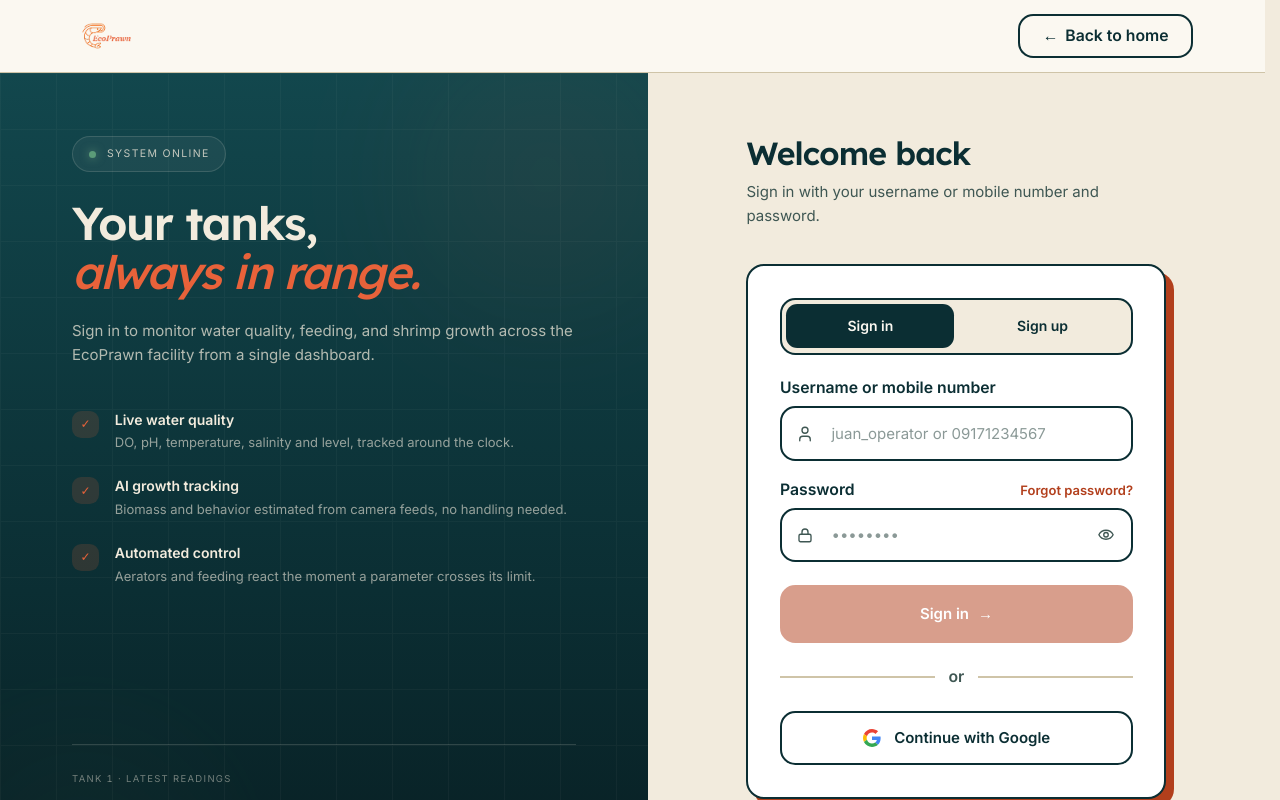
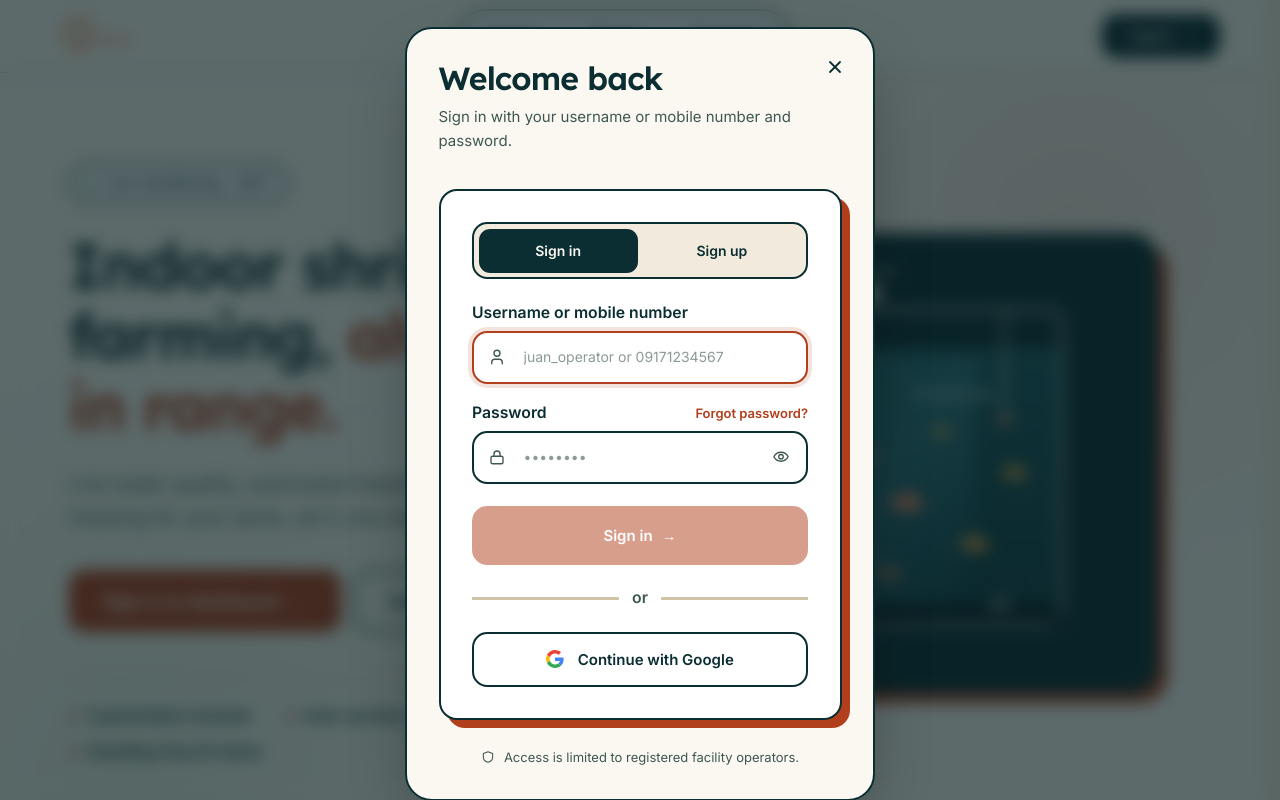
Before and after one commit to isturiscedrick/EcoPrawn, a Next.js app in the folder frontend/: page /login in a window 1280 px wide. Shown: the top 800 px of the page. Built offline with nearby package versions, Linux system fonts and the light colour scheme.

Commit message:
Update UI/UX: Login page.tsx

```diff
--- a/frontend/src/app/login/page.tsx
+++ b/frontend/src/app/login/page.tsx
@@ -1,114 +1,11 @@
-import { SiteHeader } from "@/components/SiteHeader";
-import { LoginForm } from "@/features/auth/LoginForm";
-import { heroReadouts, heroReadoutUnits } from "@/data/ecoprawn";
-
-const HIGHLIGHTS = [
-  { title: "Live water quality", body: "DO, pH, temperature, salinity and level, tracked around the clock." },
-  { title: "AI growth tracking", body: "Biomass and behavior estimated from camera feeds, no handling needed." },
-  { title: "Automated control", body: "Aerators and feeding react the moment a parameter crosses its limit." },
-];
+import { LandingPage } from "@/features/landing/LandingPage";
+import { OpenAuthOnMount } from "@/features/auth/OpenAuthOnMount";
 
 export default function LoginPage() {
   return (
-    <div className="min-h-screen bg-[var(--sand)]">
-     <SiteHeader showLinks={false} variant="auth" />
-
-      <div className="grid min-h-[calc(100vh-64px)] lg:grid-cols-[1.05fr_1fr]">
-        {/* BRAND PANEL (desktop only) */}
-        <aside
-          className="relative hidden flex-col justify-between overflow-hidden px-12 py-14 text-[var(--sand)] lg:flex xl:px-16"
-          style={{
-            background:
-              "linear-gradient(180deg, var(--water-mid) 0%, var(--water-deep) 62%, #081E22 100%)",
-          }}
-        >
-          <div
-            aria-hidden="true"
-            className="pointer-events-none absolute -right-24 -top-24 h-[420px] w-[420px] rounded-full opacity-30 blur-3xl"
-            style={{ background: "radial-gradient(circle, rgba(232,98,58,0.3), transparent 70%)" }}
-          />
-          <div
-            aria-hidden="true"
-            className="pointer-events-none absolute -bottom-32 -left-24 h-[380px] w-[380px] rounded-full opacity-25 blur-3xl"
-            style={{ background: "radial-gradient(circle, rgba(126,173,135,0.25), transparent 70%)" }}
-          />
-          <div
-            aria-hidden="true"
-            className="pointer-events-none absolute inset-0 opacity-[0.035]"
-            style={{
-              backgroundImage:
-                "linear-gradient(rgba(242,235,221,1) 1px, transparent 1px), linear-gradient(90deg, rgba(242,235,221,1) 1px, transparent 1px)",
-              backgroundSize: "56px 56px",
-            }}
-          />
-
-          <div className="relative z-10 max-w-[520px]">
-            <div className="mb-6 inline-flex items-center gap-2.5 rounded-full border border-[rgba(242,235,221,0.15)] bg-[rgba(242,235,221,0.05)] px-3.5 py-2">
-              <span className="ep-pulse-dot h-[7px] w-[7px] rounded-full bg-[var(--mangrove-light)] shadow-[0_0_10px_rgba(126,173,135,0.7)]" />
-              <span className="ep-font-mono text-[10.5px] tracking-[0.13em] text-[rgba(242,235,221,0.78)]">
-                SYSTEM ONLINE
-              </span>
-            </div>
-
-            <h2 className="ep-font-display text-[clamp(34px,3.6vw,48px)] font-semibold leading-[1.05] tracking-[-0.03em]">
-              Your tanks,
-              <br />
-              <em className="font-medium italic text-[var(--coral)]">always in range.</em>
-            </h2>
-
-            <p className="mt-5 text-[15px] leading-[1.65] text-[rgba(242,235,221,0.72)]">
-              Sign in to monitor water quality, feeding, and shrimp growth across the
-              EcoPrawn facility from a single dashboard.
-            </p>
-
-            <ul className="mt-9 flex flex-col gap-5">
-              {HIGHLIGHTS.map((h) => (
-                <li key={h.title} className="flex gap-3.5">
-                  <span
-                    aria-hidden="true"
-                    className="mt-0.5 flex h-6 w-6 shrink-0 items-center justify-center rounded-md bg-[rgba(232,98,58,0.16)] text-[12px] text-[var(--coral)]"
-                  >
-                    ✓
-                  </span>
-                  <div>
-                    <div className="text-[14px] font-semibold text-[var(--sand)]">{h.title}</div>
-                    <div className="mt-0.5 text-[13px] leading-[1.55] text-[rgba(242,235,221,0.6)]">
-                      {h.body}
-                    </div>
-                  </div>
-                </li>
-              ))}
-            </ul>
-          </div>
-
-          {/* Live readings strip */}
-          <div className="relative z-10 mt-12 border-t border-[rgba(242,235,221,0.16)] pt-6">
-            <div className="ep-font-mono mb-3 text-[9.5px] uppercase tracking-[0.14em] text-[rgba(242,235,221,0.45)]">
-              Tank 1 · latest readings
-            </div>
-            <div className="grid grid-cols-5 gap-3">
-              {heroReadouts.map((r) => (
-                <div key={r.label}>
-                  <div className="ep-font-mono text-[8.5px] uppercase leading-tight tracking-[0.08em] text-[rgba(242,235,221,0.5)]">
-                    {r.label}
-                  </div>
-                  <div className="ep-font-mono mt-1.5 text-[18px] font-semibold text-[var(--sand)]">
-                    {r.value}
-                    <span className="ml-0.5 text-[9.5px] font-normal text-[rgba(242,235,221,0.5)]">
-                      {heroReadoutUnits[r.label]}
-                    </span>
-                  </div>
-                </div>
-              ))}
-            </div>
-          </div>
-        </aside>
-
-        {/* FORM PANEL */}
-        <main className="flex items-center justify-center px-5 py-14 sm:px-8 lg:px-12">
-          <LoginForm />
-        </main>
-      </div>
-    </div>
+    <>
+      <LandingPage />
+      <OpenAuthOnMount />
+    </>
   );
 }
--- /dev/null
+++ b/frontend/src/features/auth/OpenAuthOnMount.tsx
@@ -0,0 +1,15 @@
+"use client";
+
+import { useEffect } from "react";
+import { useAuthModal } from "./AuthModalProvider";
+
+/** Opens the sign-in / sign-up modal as soon as the page mounts. */
+export function OpenAuthOnMount() {
+  const { open } = useAuthModal();
+
+  useEffect(() => {
+    open();
+  }, [open]);
+
+  return null;
+}
```
